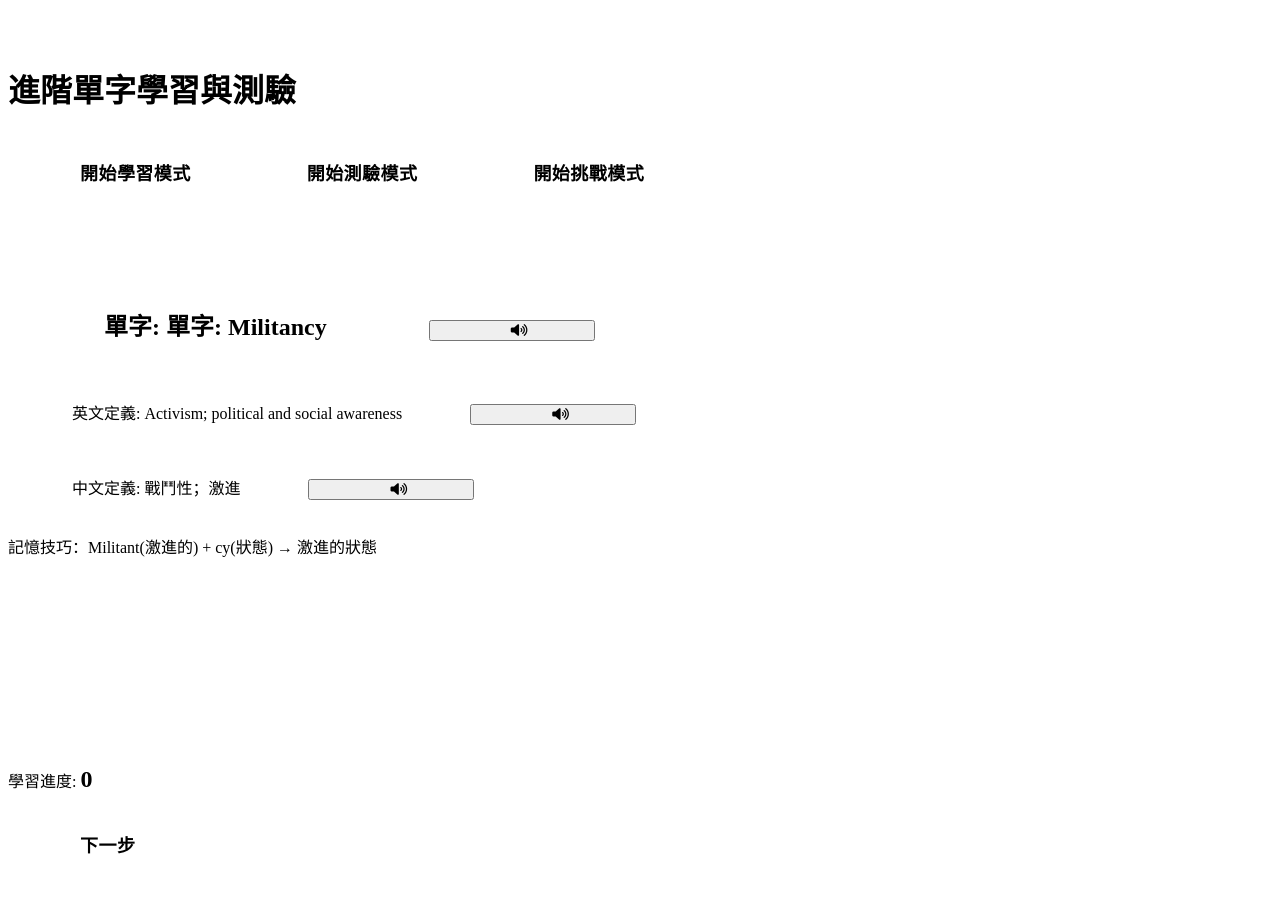
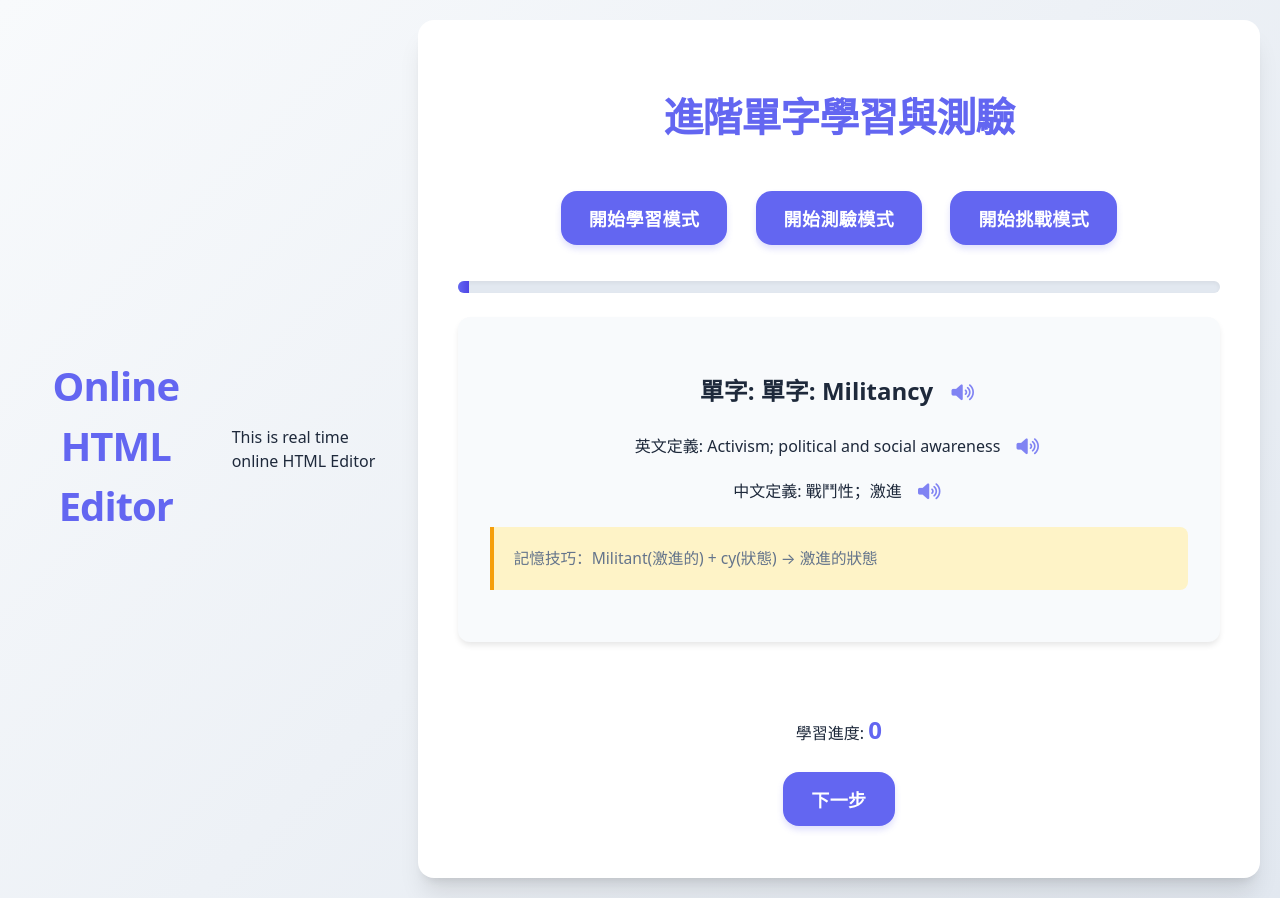
Before and after one commit to andrewhao66/Fakenews, a plain HTML site: page voc1.html in a window 1280 px wide. Drawn offline with Linux system fonts and the light colour scheme.

Commit message:
Update voc1.html

```diff
--- a/voc1.html
+++ b/voc1.html
@@ -1,4 +1,13 @@
 <!DOCTYPE html>
+<html>
+<head>
+<title>Online HTML Editor</title>
+</head>
+<body>
+<h1>Online HTML Editor</h1>
+<p>This is real time online HTML Editor</p>
+</body>
+</html><!DOCTYPE html>
 <html lang="zh">
 <head>
     <meta charset="UTF-8">
@@ -6,11 +15,125 @@
     <title>進階單字學習與測驗</title>
     <link rel="stylesheet" href="https://cdnjs.cloudflare.com/ajax/libs/font-awesome/6.0.0/css/all.min.css" integrity="sha512-9usAa10IRO0HhonpyAIVpjrylPvoDwiPUiKdWk5t3PyolY1cOd4DSE0Ga+ri4AuTroPR5aQvXU9xC6qOPnzFeg==" crossorigin="anonymous" referrerpolicy="no-referrer" />
 <style>
-/* [Previous CSS remains the same until the buttons-container] */
+/*
+* -------------------------------------
+*  CSS Variables
+* -------------------------------------
+*/
+:root {
+    --primary-color: #6366f1;
+    --primary-hover: #4f46e5;
+    --secondary-color: #f8fafc;
+    --success-color: #22c55e;
+    --error-color: #ef4444;
+    --text-color-light: #ffffff;
+    --text-color-dark: #1e293b;
+    --text-color-muted: #64748b;
+    --background-light: #f1f5f9;
+    --background-gradient-start: #f8fafc;
+    --background-gradient-end: #e2e8f0;
+    --card-background: #ffffff;
+    --card-shadow: rgba(0, 0, 0, 0.1);
+    --button-shadow: rgba(99, 102, 241, 0.2);
+    --progress-bar-background: #e2e8f0;
+    --border-radius-lg: 1rem;
+    --border-radius-md: 0.75rem;
+    --border-radius-sm: 0.5rem;
+    --transition-speed: 0.3s;
+}
+
+/*
+* -------------------------------------
+*  Base Styles
+* -------------------------------------
+*/
+body {
+    font-family: 'Microsoft JhengHei', system-ui, -apple-system, sans-serif;
+    margin: 0;
+    padding: 0;
+    background: linear-gradient(135deg, var(--background-gradient-start) 0%, var(--background-gradient-end) 100%);
+    min-height: 100vh;
+    display: flex;
+    justify-content: center;
+    align-items: center;
+    color: var(--text-color-dark);
+    line-height: 1.5;
+}
+
+h1 {
+    color: var(--primary-color);
+    margin-bottom: 2rem;
+    font-size: 2.5rem;
+    font-weight: 800;
+    letter-spacing: -0.025em;
+    text-align: center;
+}
+
+/*
+* -------------------------------------
+*  Containers
+* -------------------------------------
+*/
+#game-container {
+    max-width: 800px;
+    width: 95%;
+    margin: 1.25rem;
+    padding: 2.5rem;
+    border-radius: var(--border-radius-lg);
+    background-color: var(--card-background);
+    box-shadow: 0 20px 25px -5px var(--card-shadow),
+                0 8px 10px -6px var(--card-shadow);
+    text-align: center;
+}
+
+.word-card {
+    background-color: var(--secondary-color);
+    padding: 2rem;
+    border-radius: var(--border-radius-md);
+    margin: 1.5rem 0;
+    box-shadow: 0 4px 6px -1px var(--card-shadow);
+    transition: transform var(--transition-speed);
+}
+
+.word-card:hover {
+    transform: translateY(-2px);
+}
+
+.memory-tip {
+    background-color: #fef3c7;
+    border-left: 4px solid #f59e0b;
+    padding: 1.25rem;
+    margin: 1.25rem 0;
+    border-radius: 0 var(--border-radius-sm) var(--border-radius-sm) 0;
+    font-size: 0.975rem;
+    color: var(--text-color-muted);
+    text-align: left;
+}
 
 .buttons-container {
     margin-top: 1.25rem;
     margin-bottom: 1.25rem;
+}
+
+/*
+* -------------------------------------
+*  Progress Bar
+* -------------------------------------
+*/
+.progress-bar {
+    width: 100%;
+    height: 0.75rem;
+    background-color: var(--progress-bar-background);
+    border-radius: var(--border-radius-lg);
+    margin: 1.5rem 0;
+    overflow: hidden;
+    box-shadow: inset 0 2px 4px rgba(0, 0, 0, 0.05);
+}
+
+.progress {
+    height: 100%;
+    background: linear-gradient(90deg, var(--primary-color), var(--primary-hover));
+    transition: width 0.5s ease-in-out;
 }
 
 /*
@@ -59,12 +182,36 @@
 
 /*
 * -------------------------------------
+*  Input Fields
+* -------------------------------------
+*/
+.challenge-input {
+    padding: 1rem;
+    margin: 1.25rem 0;
+    border-radius: var(--border-radius-lg);
+    border: 2px solid var(--primary-color);
+    width: 85%;
+    max-width: 350px;
+    font-size: 1.125rem;
+    text-align: center;
+    transition: all var(--transition-speed);
+    box-shadow: 0 2px 4px rgba(0, 0, 0, 0.05);
+}
+
+.challenge-input:focus {
+    outline: none;
+    box-shadow: 0 0 0 3px var(--button-shadow);
+    border-color: var(--primary-hover);
+}
+
+/*
+* -------------------------------------
 *  Text Elements
 * -------------------------------------
 */
 #result {
     font-size: 1.25rem;
-    margin: 1rem 0; /* 減少上下邊距 */
+    margin: 1rem 0;
     font-weight: 600;
     min-height: 1.5em;
     transition: color var(--transition-speed);
@@ -74,15 +221,87 @@
     font-size: 1.5rem;
     color: var(--primary-color);
     font-weight: 700;
-    margin: 0.5rem 0; /* 減少 score 的上下邊距 */
+    margin: 0.5rem 0;
 }
 
-/* 為 next-btn 添加特定樣式 */
 #next-btn {
-    margin-top: 0.5rem; /* 減少與上方元素的距離 */
+    margin-top: 0.5rem;
 }
 
-/* [Rest of the CSS remains the same] */
+/*
+* -------------------------------------
+*  Sound Button
+* -------------------------------------
+*/
+.tts-button {
+    background: none;
+    border: none;
+    color: var(--primary-color);
+    cursor: pointer;
+    padding: 0.25rem;
+    margin-left: 0.5rem;
+    font-size: 1.125rem;
+    vertical-align: middle;
+    opacity: 0.8;
+    transition: all var(--transition-speed);
+    border-radius: 50%;
+}
+
+.tts-button:hover {
+    opacity: 1;
+    background-color: var(--button-shadow);
+    transform: scale(1.1);
+}
+
+/*
+* -------------------------------------
+*  Animations
+* -------------------------------------
+*/
+@keyframes fadeIn {
+    from {
+        opacity: 0;
+        transform: translateY(15px);
+    }
+    to {
+        opacity: 1;
+        transform: translateY(0);
+    }
+}
+
+.fade-in {
+    animation: fadeIn 0.6s ease;
+}
+
+/*
+* -------------------------------------
+*  Responsive Design
+* -------------------------------------
+*/
+@media (max-width: 640px) {
+    #game-container {
+        padding: 1.5rem;
+        margin: 1rem;
+    }
+
+    h1 {
+        font-size: 2rem;
+    }
+
+    .mode-button, .answer-button, #next-btn {
+        padding: 0.75rem 1.25rem;
+        font-size: 1rem;
+    }
+
+    .word-card {
+        padding: 1.5rem;
+    }
+
+    .memory-tip {
+        padding: 1rem;
+        font-size: 0.9rem;
+    }
+}
 </style>
 </head>
 <body>
```
Lines whose indentation alone changed are shown as unchanged.
